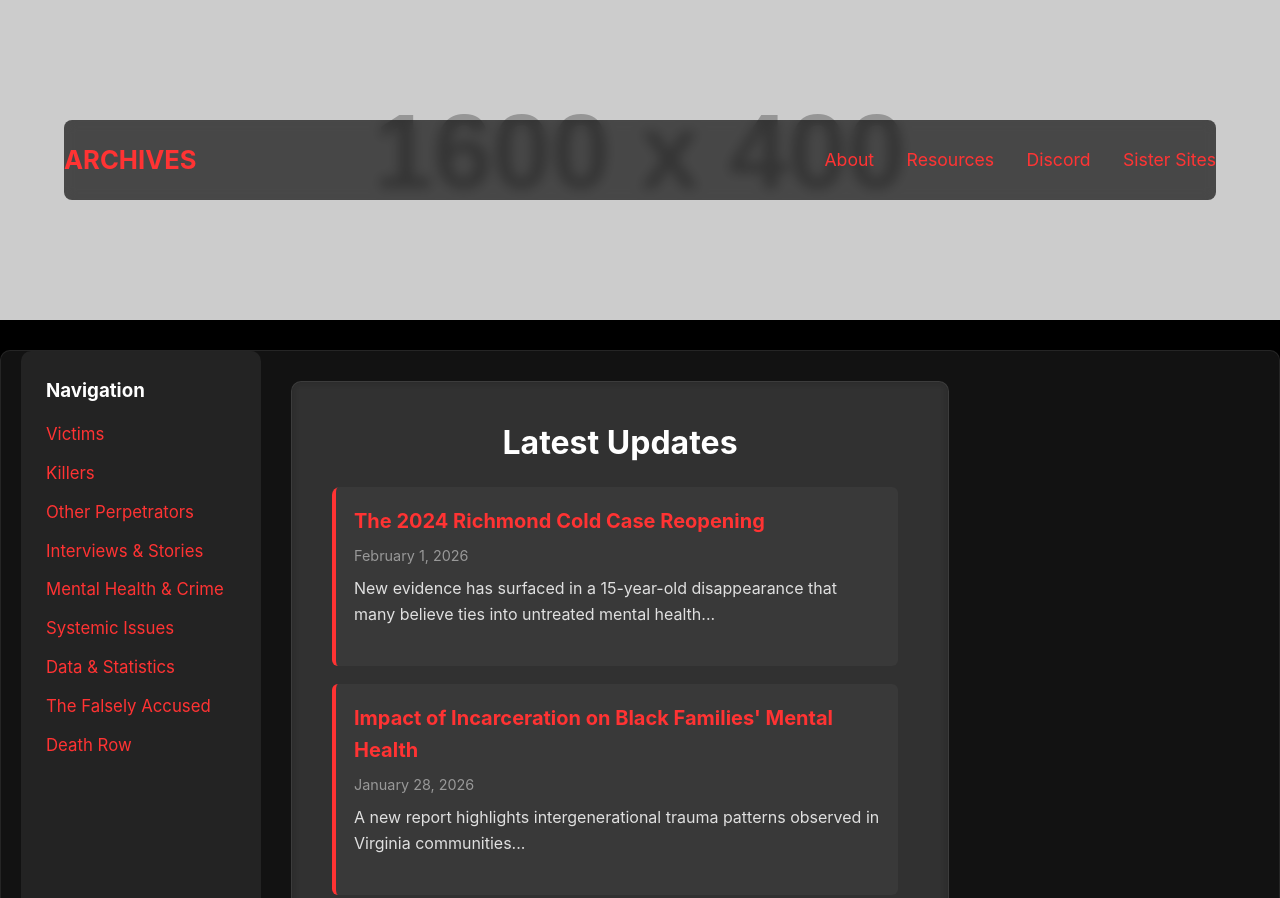
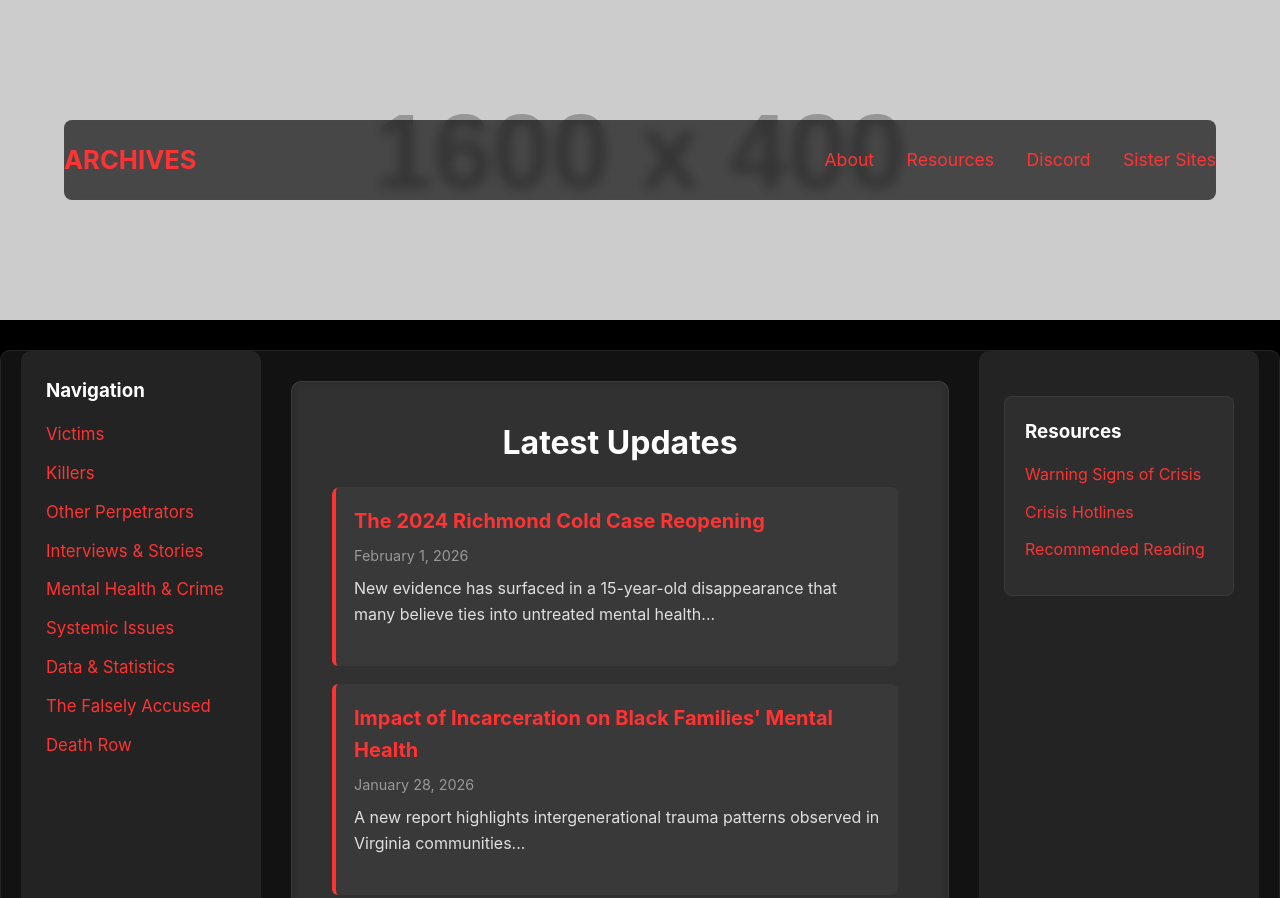
Before and after one commit to spawn-of-sin/black-on-black-true-crime, a plain HTML site: page pages/victims.html in a window 1280 px wide. Shown: the top 898 px of the page. Drawn offline with Linux system fonts and the light colour scheme; placeholder pictures from the web are drawn by us.

Commit message:
Add right sidebar with resources links

```diff
--- a/pages/victims.html
+++ b/pages/victims.html
@@ -68,6 +68,19 @@
             </div>
         </main>
 
+        <!-- RIGHT SIDEBAR - 3 stacked modules -->
+        <aside class="sidebar right-sidebar">
+            <div class="module card">
+                <h3>Resources</h3>
+                <ul>
+                    <li><a href="warning-signs.html">Warning Signs of Crisis</a></li>
+                    <li><a href="hotlines.html">Crisis Hotlines</a></li>
+                    <li><a href="books.html">Recommended Reading</a></li>
+                </ul>
+            </div>
+
+        </aside>
+
     </div>
 
 </body>
```
